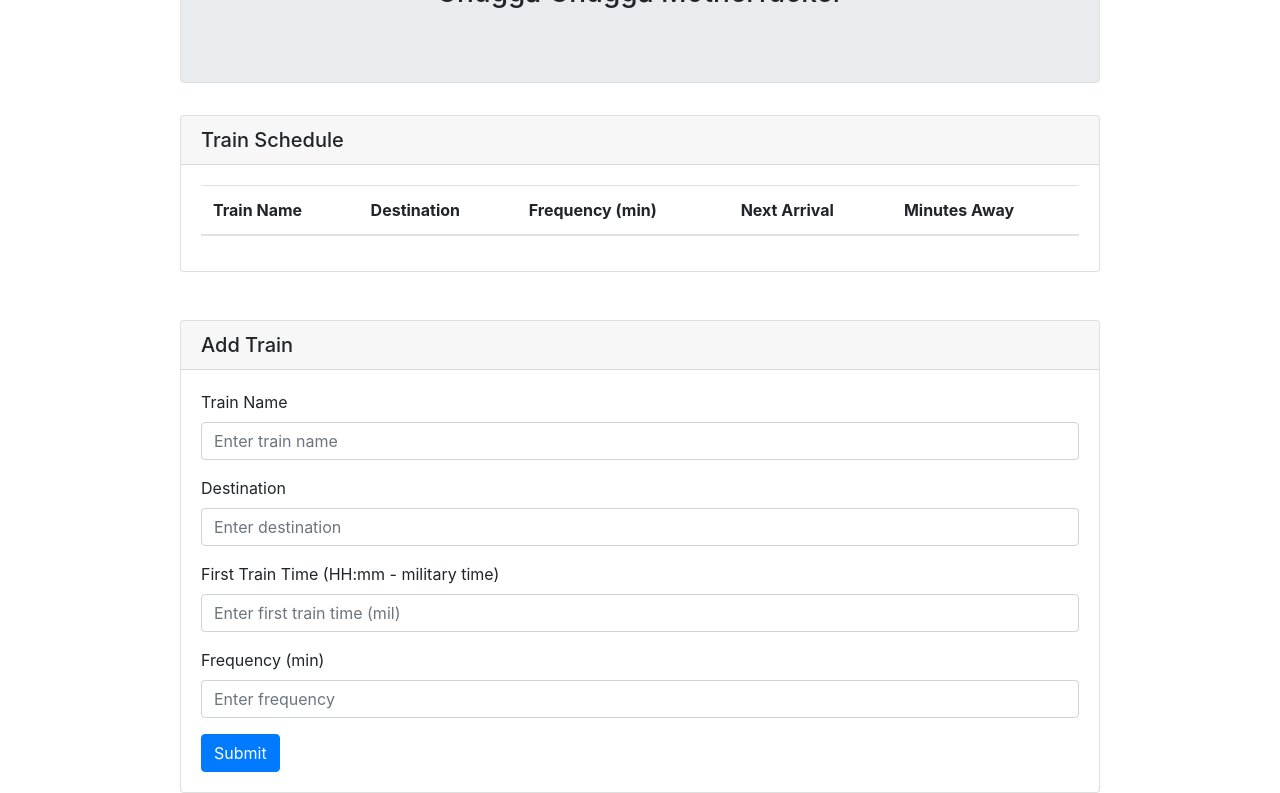
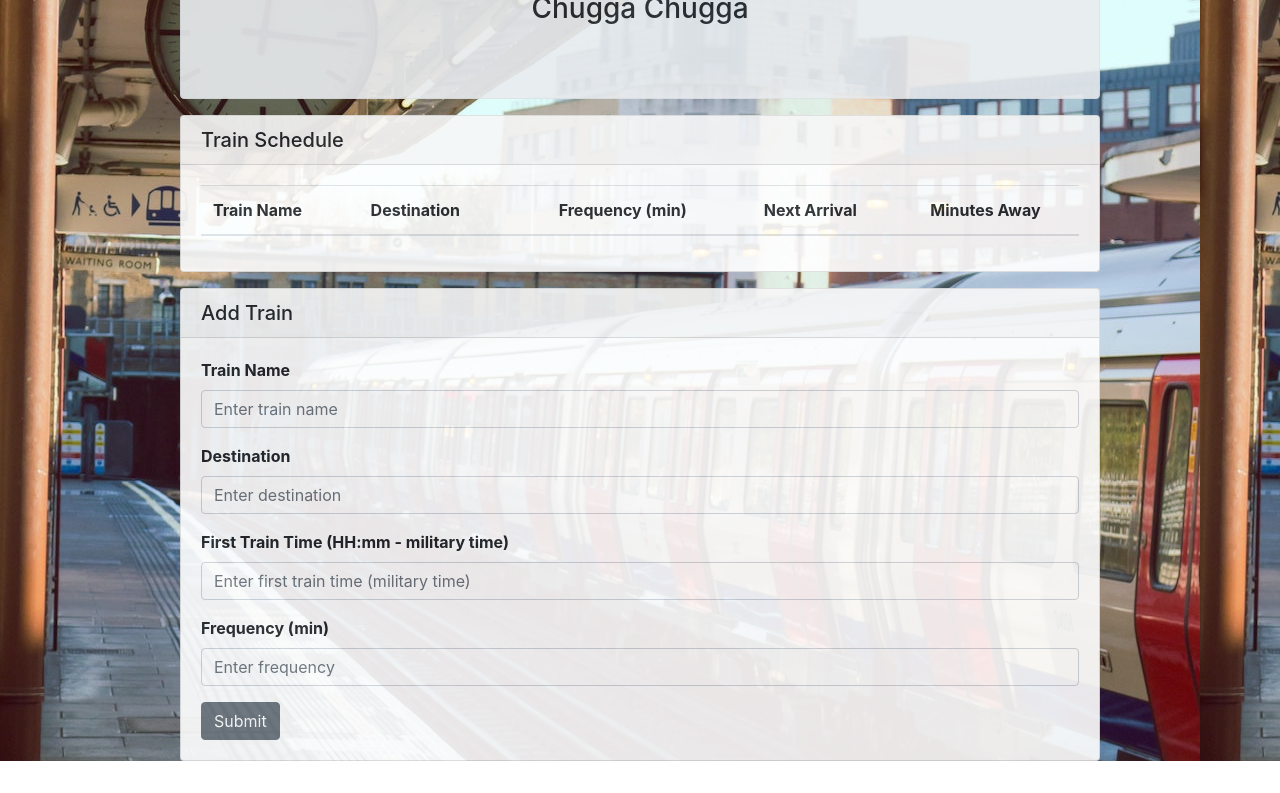
Before and after one commit to jedsmit/Train-Scheduler, a plain HTML site: page index.html in a window 1280 px wide. Shown: the part 164-957 px from the top of the page. After the commit the page ends 925 px from the top, so only its background shows below. Drawn offline with nearby package versions, Linux system fonts and the light colour scheme; no server answers.

Commit message:
added background image and inline styling for margins, text and opacity

```diff
--- a/assets/javascript/app.js
+++ b/assets/javascript/app.js
@@ -77,9 +77,9 @@ database.ref().on("child_added", function (childSnapshot) {
     var newRow = $("<tr>").append(
         $("<td>").text(snapName),
         $("<td>").text(snapDestination),
-        $("<td>").text(snapFrequency),
-        $("<td>").text(trainArrival),
-        $("<td>").text(minAway)
+        $("<td>").addClass("text-center").text(snapFrequency),
+        $("<td>").addClass("text-center").text(trainArrival),
+        $("<td>").addClass("text-center").text(minAway)
     );
 
     // Append the new row to the table
--- a/index.html
+++ b/index.html
@@ -12,24 +12,24 @@
         integrity="sha384-ggOyR0iXCbMQv3Xipma34MD+dH/1fQ784/j6cY/iJTQUOhcWr7x9JvoRxT2MZw1T" crossorigin="anonymous">
 </head>
 
-<body>
+<body style="background-attachment: fixed; background-image: url(assets/train-clock.jpg);">
 
-    <div class="container">
+    <div class="container font-weight-bold">
         <!--Title row-->
         <div class="row">
             <div class="col-md-10 text-center offset-1">
-                <div class="jumbotron jumbotron-fluid border rounded">
+                <div class="jumbotron jumbotron-fluid mt-3 mb-3  border rounded" style="opacity: .9;">
                     <div class="container">
                         <h1 class="display-4">Choo-Choo Train Scheduler</h1>
-                        <h3>Chugga Chugga Motherfucker</h3>
+                        <h3>Chugga Chugga</h3>
                     </div>
                 </div>
             </div>
         </div>
         <!--Table row-->
-        <div class="row">
+        <div class="row mb-3">
             <div class="col-md-10 offset-1">
-                <div class="card">
+                <div class="card" style="opacity: .9;">
                     <h5 class="card-header">Train Schedule</h5>
                     <div class="card-body">
                         <table id="train-table" class="table">
@@ -37,18 +37,15 @@
                                 <tr>
                                     <th scope="col">Train Name</th>
                                     <th scope="col">Destination</th>
-                                    <th scope="col">Frequency (min)</th>
-                                    <th scope="col">Next Arrival</th>
-                                    <th scope="col">Minutes Away</th>
+                                    <th scope="col" class="text-center">Frequency (min)</th>
+                                    <th scope="col" class="text-center">Next Arrival</th>
+                                    <th scope="col" class="text-center">Minutes Away</th>
                                 </tr>
                             </thead>
                             <tbody>
                                 <tr>
-                                    <!--<th class="name-display" scope="row"></th>
-                                    <td class="dest-display"></td>
-                                    <td class="freq-display"></td>
-                                    <td class="next-arr-display"></td>
-                                    <td class="min-away-display"></td>-->
+                                    <!--Data populates here-->
+
                                 </tr>
                             </tbody>
                         </table>
@@ -57,9 +54,9 @@
             </div>
         </div>
         <!--Input form row-->
-        <div class="row mt-5">
+        <div class="row">
             <div class="col-md-10 offset-1">
-                <div class="card">
+                <div class="card" style="opacity: .9;">
                     <h5 class="card-header">Add Train</h5>
                     <div class="card-body">
                         <form>
@@ -79,7 +76,7 @@
                             <div class="form-group">
                                 <label for="exampleInputEmail1">First Train Time (HH:mm - military time)</label>
                                 <input type="text" class="form-control" id="first-time-input"
-                                    placeholder="Enter first train time (mil)">
+                                    placeholder="Enter first train time (military time)">
                             </div>
                             <!--Frequency input-->
                             <div class="form-group">
@@ -88,7 +85,7 @@
                             </div>
 
                             <!--Submit Button-->
-                            <button id="submit" type="submit" class="btn btn-primary">Submit</button>
+                            <button id="submit" type="submit" class="btn btn-secondary">Submit</button>
                         </form>
 
                     </div>
```
Also changed, not shown: assets/train-clock.jpg (added).
